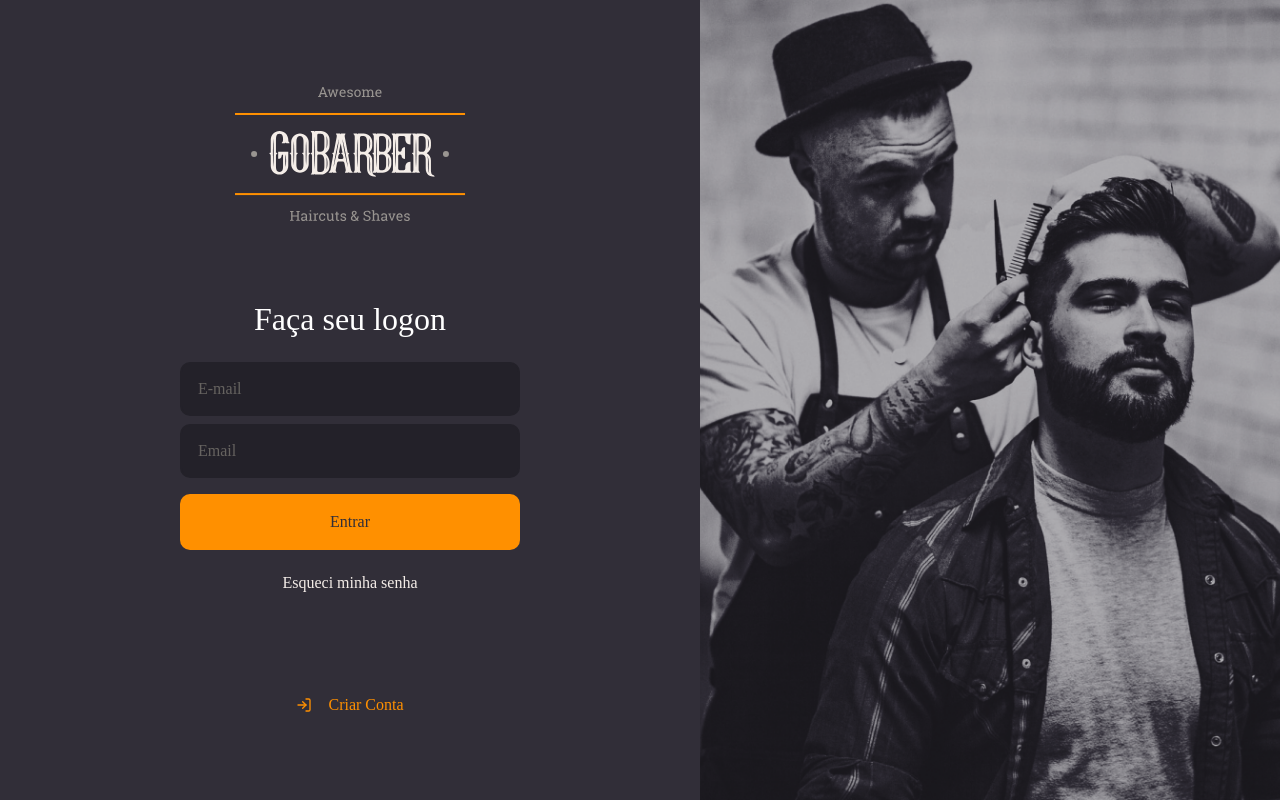
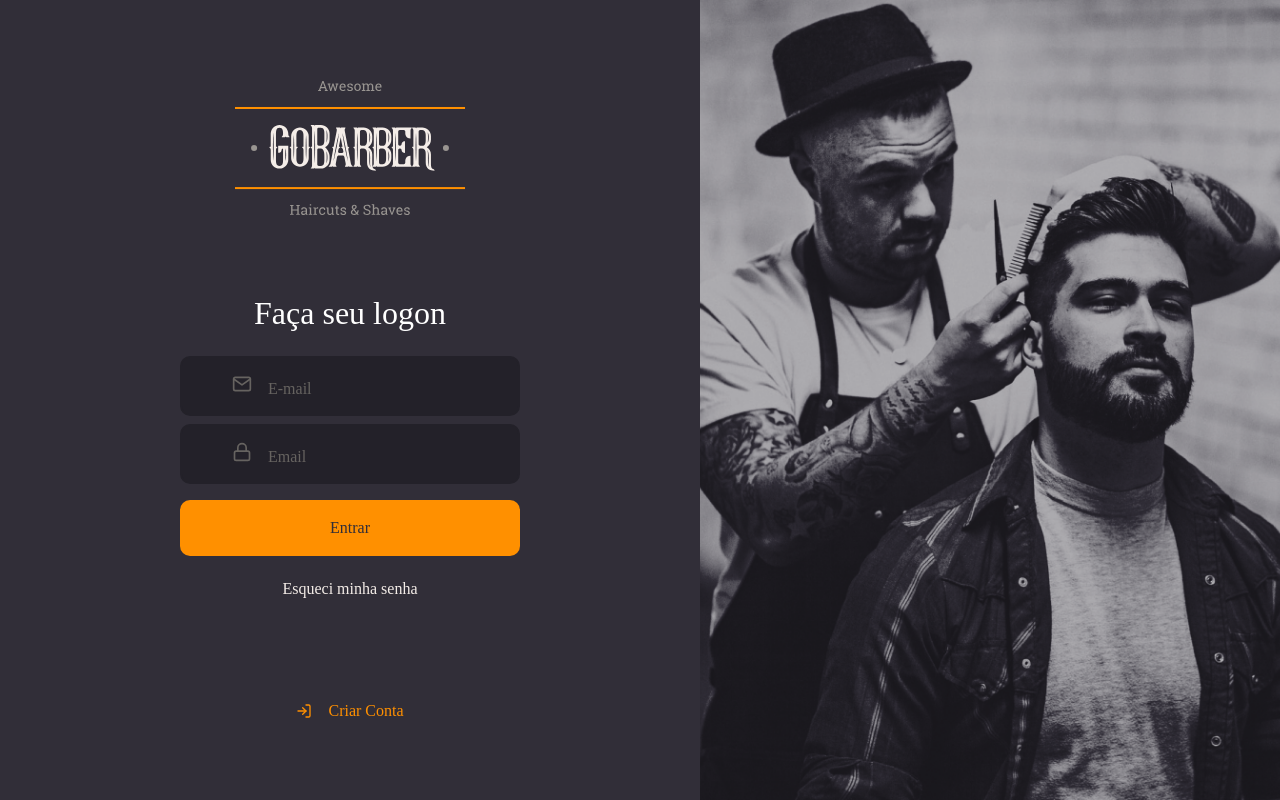
Before and after one commit to guintoki/gobarber-web, a React (Create React App) app: page / in a window 1280 px wide. Built offline with nearby package versions, Linux system fonts and the light colour scheme; the HTML template or start-up script is replaced by a standard one.

Commit message:
isolating components

```diff
--- /dev/null
+++ b/src/components/Button/index.tsx
@@ -0,0 +1,12 @@
+import { Container } from './styles';
+import React, { ButtonHTMLAttributes } from 'react';
+
+type ButtonProps = ButtonHTMLAttributes<HTMLButtonElement>;
+
+const Button: React.FC<ButtonProps> = ({ children, ...rest }) => (
+  <Container type="button" {...rest}>
+    {children}
+  </Container>
+);
+
+export default Button;
--- /dev/null
+++ b/src/components/Button/styles.ts
@@ -0,0 +1,19 @@
+import styled from 'styled-components';
+import { shade } from 'polished';
+
+export const Container = styled.button`
+  background: #ff9000;
+  height: 56px;
+  border-radius: 10px;
+  border: 0;
+  padding: 0 16px;
+  color: #312e38;
+  width: 100%;
+  font-weight: 500;
+  margin-top: 16px;
+  transition: background-color 0.2s;
+
+  &:hover {
+    background: ${shade(0.2, '#ff9000')};
+  }
+`;
--- /dev/null
+++ b/src/components/Input/index.tsx
@@ -0,0 +1,18 @@
+import React, { InputHTMLAttributes } from 'react';
+import { IconBaseProps } from 'react-icons';
+
+import { Container } from './styles';
+
+interface InputProps extends InputHTMLAttributes<HTMLInputElement> {
+  name: string;
+  icon?: React.ComponentType<IconBaseProps>;
+}
+
+const Input: React.FC<InputProps> = ({ icon: Icon, ...rest }) => (
+  <Container>
+    {Icon && <Icon size={20} />}
+    <input {...rest} />
+  </Container>
+);
+
+export default Input;
--- /dev/null
+++ b/src/components/Input/styles.ts
@@ -0,0 +1,27 @@
+import styled from 'styled-components';
+
+export const Container = styled.div`
+  background: #232129 !important;
+  border-radius: 10px;
+  border: 2px solid #232129 !important;
+  color: #666360 !important;
+  padding: 16px;
+  width: 100%;
+  & + div {
+    margin-top: 8px;
+  }
+
+  input {
+    background: transparent;
+    flex: 1;
+    border: 0;
+
+    &::placeholder {
+      color: #666360 !important;
+    }
+  }
+
+  svg {
+    margin-right: 16px;
+  }
+`;
--- a/src/pages/SignIn/index.tsx
+++ b/src/pages/SignIn/index.tsx
@@ -1,7 +1,10 @@
 import React from 'react';
-import { FiLogIn } from 'react-icons/fi';
+import { FiLogIn, FiMail, FiLock } from 'react-icons/fi';
 
 import logoImg from '../../assets/logo.svg';
+
+import Input from '../../components/Input';
+import Button from '../../components/Button';
 
 import { Container, Content, Background } from './styles';
 
@@ -12,11 +15,16 @@
       <form>
         <h1>Faça seu logon</h1>
 
-        <input placeholder="E-mail" />
+        <Input icon={FiMail} name="email" placeholder="E-mail" />
 
-        <input type="password" placeholder="Email" />
+        <Input
+          icon={FiLock}
+          name="password"
+          type="password"
+          placeholder="Email"
+        />
 
-        <button type="submit">Entrar</button>
+        <Button type="submit">Entrar</Button>
         <a href="forgot">Esqueci minha senha</a>
       </form>
 
--- a/src/pages/SignIn/styles.ts
+++ b/src/pages/SignIn/styles.ts
@@ -27,40 +27,6 @@
 
     h1 {
       margin-bottom: 24px;
-    }
-
-    input {
-      background: #232129 !important;
-      border-radius: 10px;
-      border: 2px solid #232129 !important;
-      color: #f4ede8 !important;
-      padding: 16px;
-      width: 100%;
-
-      &::placeholder {
-        color: #666360 !important;
-      }
-
-      & + input {
-        margin-top: 8px;
-      }
-    }
-
-    button {
-      background: #ff9000;
-      height: 56px;
-      border-radius: 10px;
-      border: 0;
-      padding: 0 16px;
-      color: #312e38;
-      width: 100%;
-      font-weight: 500;
-      margin-top: 16px;
-      transition: background-color 0.2s;
-
-      &:hover {
-        background: ${shade(0.2, '#ff9000')};
-      }
     }
   }
 
```
Also changed, not shown: .eslintrc.json.
